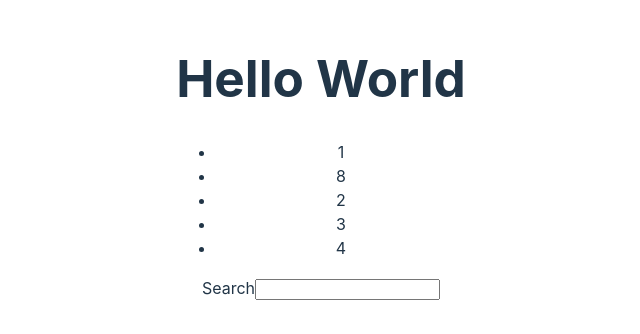
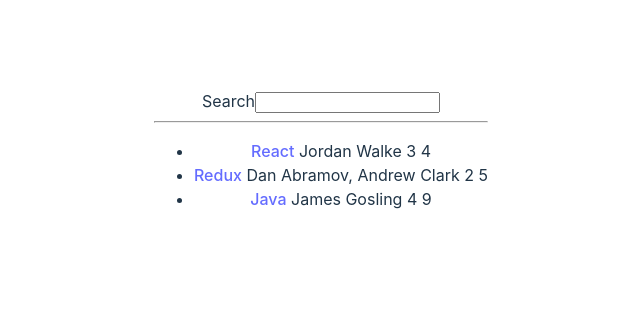
Before and after one commit to Leonid10011/learn_react, a React (Vite) app: page / in a window 1280 px wide. Shown: the part 242-576 px from the top of the page, without its empty margins (319-959 px from the left). Built offline with nearby package versions, Linux system fonts and the light colour scheme.

Commit message:
[Add] JSX List with a list object

```diff
--- a/src/App.jsx
+++ b/src/App.jsx
@@ -3,28 +3,50 @@ import reactLogo from './assets/react.svg'
 import viteLogo from '/vite.svg'
 import './App.css'
 
+const list = [
+  {
+    title: "React",
+    url: "https://reactjs.org",
+    author: "Jordan Walke",
+    num_comments: 3,
+    points: 4,
+    objectID: 0,
+  },
+  {
+    title: "Redux",
+    url: "https://redux.js.org/",
+    author: "Dan Abramov, Andrew Clark",
+    num_comments: 2,
+    points: 5,
+    objectID: 1,
+  },
+  {
+    title: "Java",
+    url: "www.oracle.com/java",
+    author: "James Gosling",
+    num_comments: 4,
+    points: 9,
+    objectID: 2,
+  },
+]
 
 function App() {
-  const title = "React";
-  const welcome = {
-    title: "React",
-    greeting: "Hey"
-  }
-
-  function getTitle(title){
-    return title;
-  }
-
-  const myList = [1,"8",2,3,4];
 
   return (
     <div>
-      <h1>Hello World</h1>
-      <ul>
-        {myList.map(i => <li> {i} </li>)}
-      </ul>
       <label htmlFor="search">Search</label>
       <input id="search" type="text" />
+      <hr />
+      <ul>
+        {list.map(i => <li key={i.objectID}>
+                          <span>
+                            <a href={i.url}>{i.title}</a>
+                          </span>
+                          <span> {i.author}</span>
+                          <span> {i.num_comments}</span>
+                          <span> {i.points}</span>
+                          </li>)}
+      </ul>
     </div>
   )
 }
```
